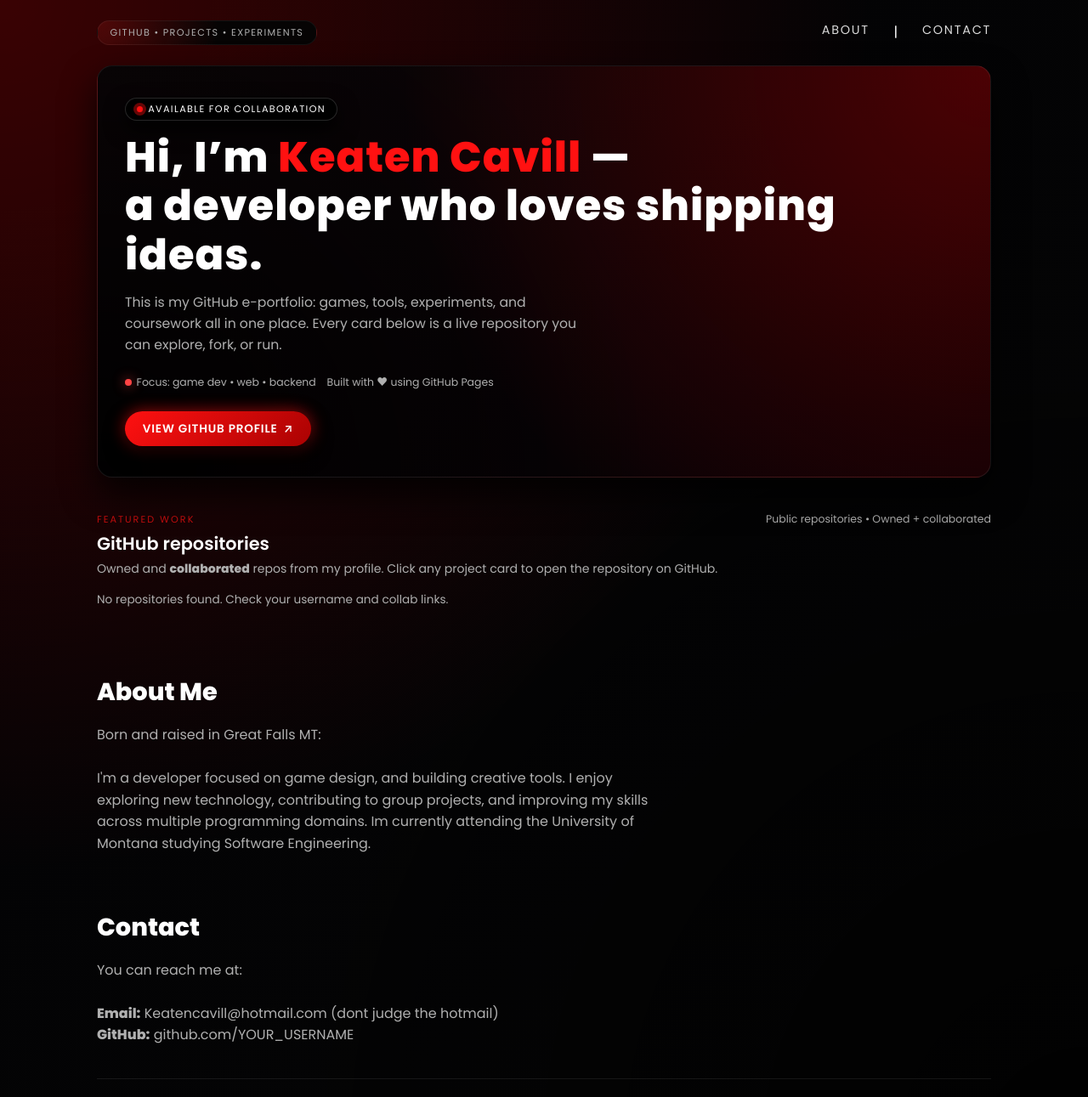
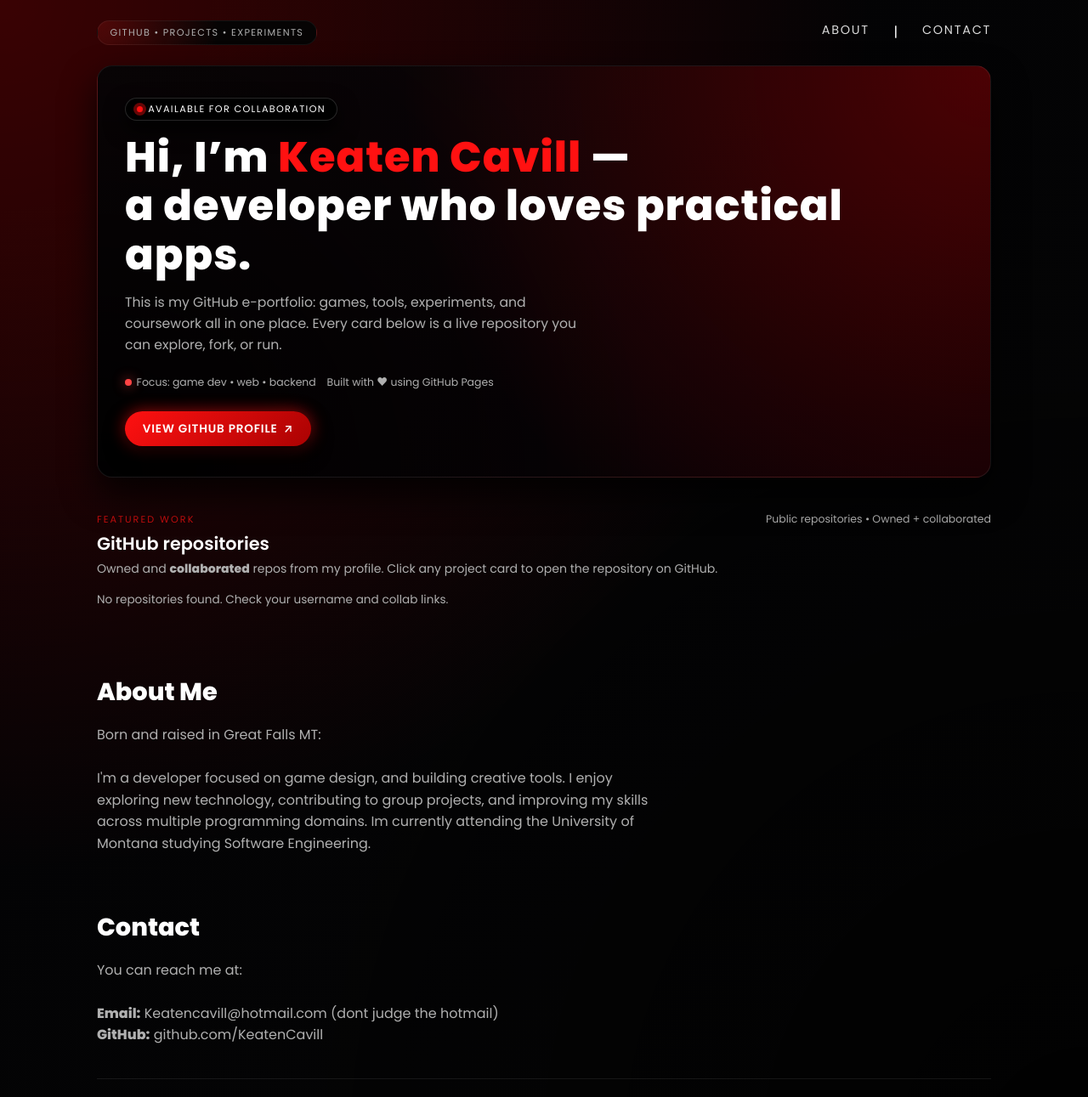
Before and after one commit to KeatenCavill/KeatenCavill.github.io, a plain HTML site: page index.html in a window 1280 px wide. Shown: the top 1291 px of the page at 85% size. Drawn offline with Linux system fonts and the light colour scheme; no server answers.

Commit message:
fixed typo

```diff
--- a/index.html
+++ b/index.html
@@ -498,7 +498,7 @@
 
                     <h1 class="hero-title">
                         Hi, I’m <span class="accent">Keaten Cavill</span> —<br />
-                        a developer who loves shipping ideas.
+                        a developer who loves practical apps.
                     </h1>
 
                     <p class="hero-subtitle">
@@ -567,7 +567,7 @@
                     <br><br>
                     <strong>Email:</strong> Keatencavill@hotmail.com (dont judge the hotmail)<br>
                     <strong>GitHub:</strong> <a href="https://github.com/KeatenCavill"
-                        target="_blank">github.com/YOUR_USERNAME</a>
+                        target="_blank">github.com/KeatenCavill</a>
                 </p>
             </section>
 
```
